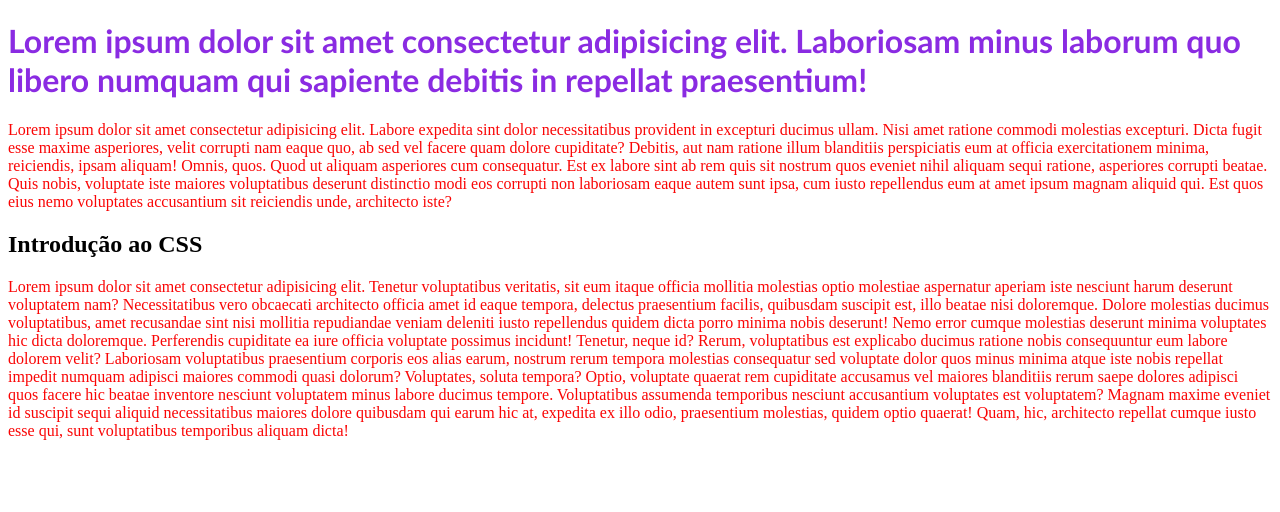
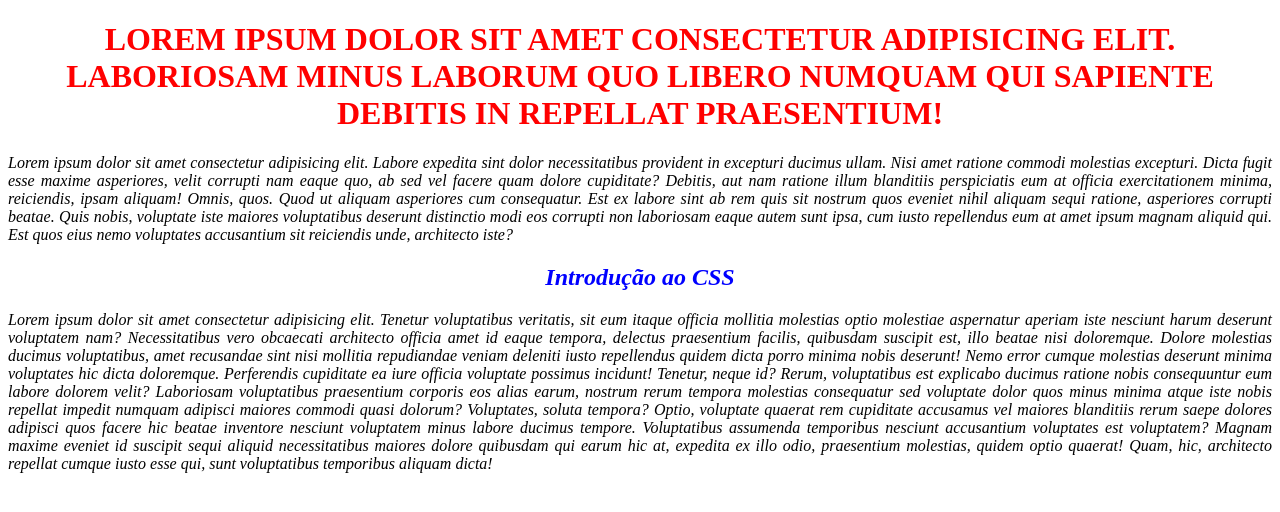
Before and after one commit to gade008/FIAPSI2025, a plain HTML site: page index.html in a window 1280 px wide. Drawn offline with Linux system fonts and the light colour scheme.

Commit message:
Modificação de texto CSS

```diff
--- a/css/styles.css
+++ b/css/styles.css
@@ -1,10 +1,15 @@
 body {
-    color: hsl(0, 96%, 50%);
+    color: black;
+    font-style: italic;
+    text-align: justify;
 }
 h1 {
-    color: blueviolet;
-    font-family: 'Trebuchet MS', 'Lucida Sans Unicode', 'Lucida Grande', 'Lucida Sans', Arial, sans-serif;
+    font-style: normal;
+    color: red;
+    text-align: center;
+    text-transform: uppercase;
 }
 h2  {
-    color: black;
+    color: blue;
+    text-align: center;
 }
```
